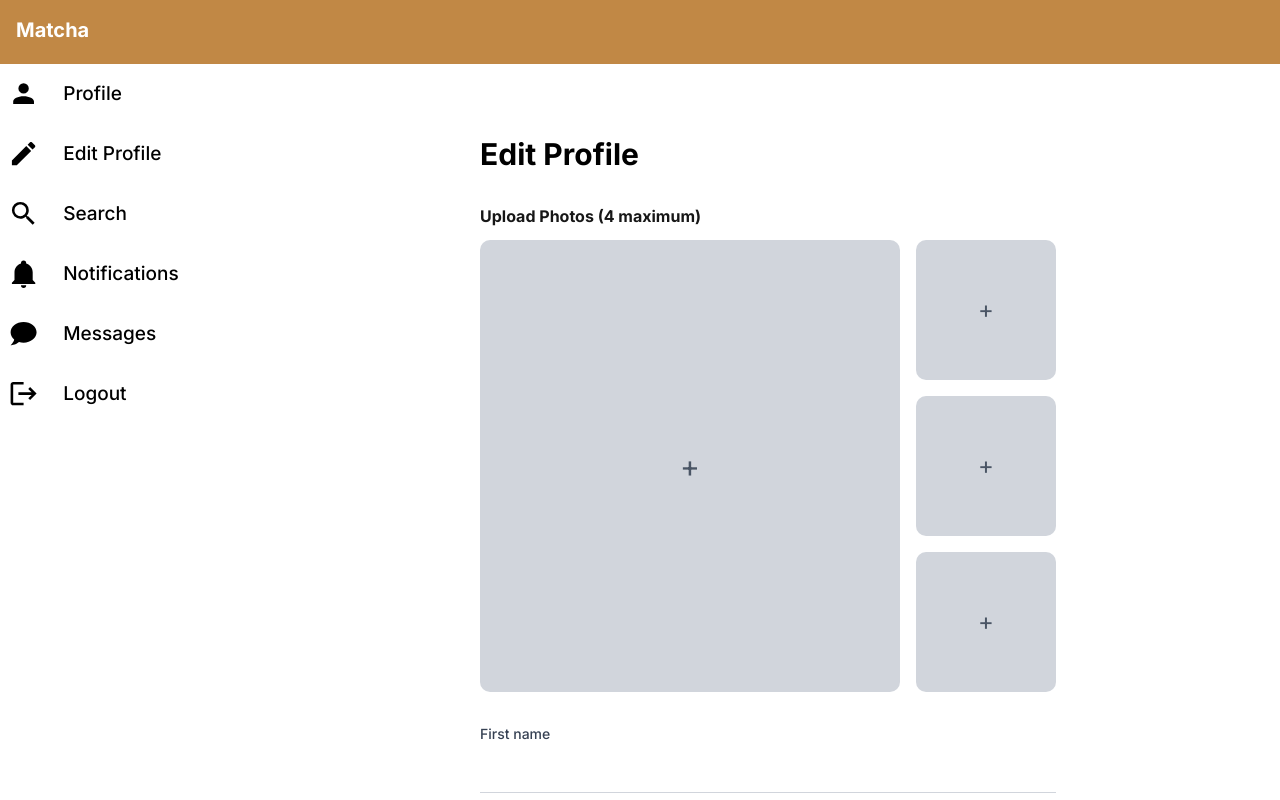
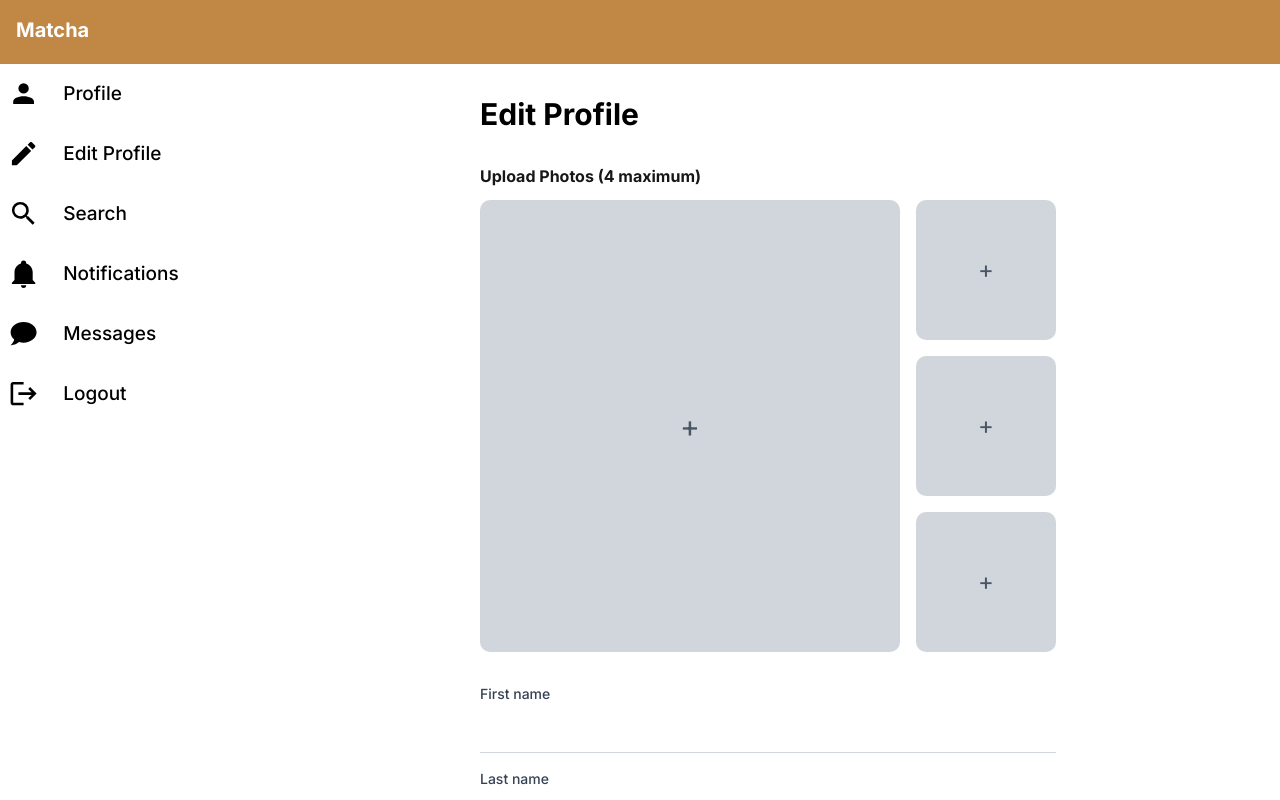
Before and after one commit to 42-matcha-dev/42-matcha, a Next.js app in the folder frontend/: page /profile/edit in a window 1280 px wide. Shown: the top 800 px of the page. Built offline with nearby package versions, Linux system fonts and the light colour scheme; no server answers.

Commit message:
update: fixed page padding

```diff
--- a/frontend/src/app/profile/edit/EditForm.tsx
+++ b/frontend/src/app/profile/edit/EditForm.tsx
@@ -128,7 +128,7 @@ export default function EditForm() {
   }
 
   return (
-    <form onSubmit={handleSubmit(onSubmit)} className="max-w-xl mx-auto flex flex-col gap-8 py-10">
+    <form onSubmit={handleSubmit(onSubmit)} className="max-w-xl mx-auto flex flex-col gap-8 pb-16">
       <h1 className="text-3xl font-bold text-black">Edit Profile</h1>
 
       {/* Photos */}
```
